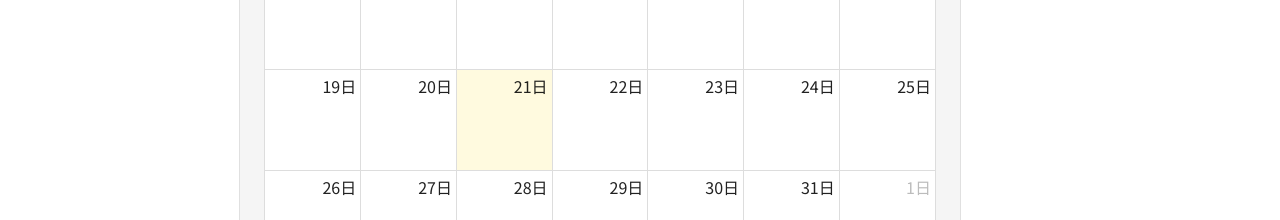
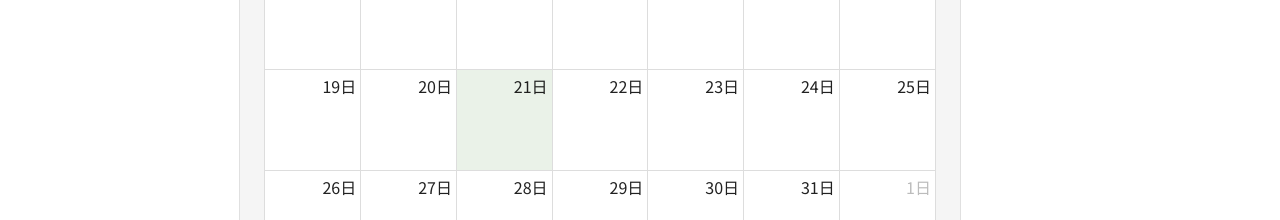
Before and after one commit to boon2187/household-app, a React (Create React App) app: page / in a window 1280 px wide. Shown: the part 526-746 px from the top of the page. Built offline with nearby package versions, Linux system fonts and the light colour scheme; no server answers; the database is empty.

Commit message:
currentDayに背景色をつけるイベントを作成し、FullCalendarのeventに追加した

```diff
--- a/src/components/Calendar.tsx
+++ b/src/components/Calendar.tsx
@@ -9,6 +9,7 @@ import { calculateDailyBalances } from "../utils/financeCalculations";
 import { Balance, CalendarContent, Transaction } from "../types";
 import { formatCurrency } from "../utils/formatting";
 import interactionPlugin, { DateClickArg } from "@fullcalendar/interaction";
+import { useTheme } from "@mui/material";
 
 // Propsの型定義
 interface CalendarProps {
@@ -29,6 +30,8 @@ function Calendar({
   setCurrentDay,
   currentDay,
 }: CalendarProps) {
+  const theme = useTheme();
+
   const createCalendarEvents = (
     dailyBalances: Record<string, Balance>
   ): CalendarContent[] => {
@@ -79,7 +82,7 @@ function Calendar({
   const backgroundEvent = {
     start: currentDay,
     display: "background",
-    backgroundColor: "red",
+    backgroundColor: theme.palette.incomeColor.light,
   };
 
   return (
@@ -87,7 +90,7 @@ function Calendar({
       locale={jaLocale}
       plugins={[dayGridPlugin, interactionPlugin]}
       initialView="dayGridMonth"
-      events={calendaerEvents}
+      events={[...calendaerEvents, backgroundEvent]}
       eventContent={renderEventContent}
       datesSet={(datesetInfo: DatesSetArg) =>
         setCurrentMonth(datesetInfo.view.currentStart)
```
